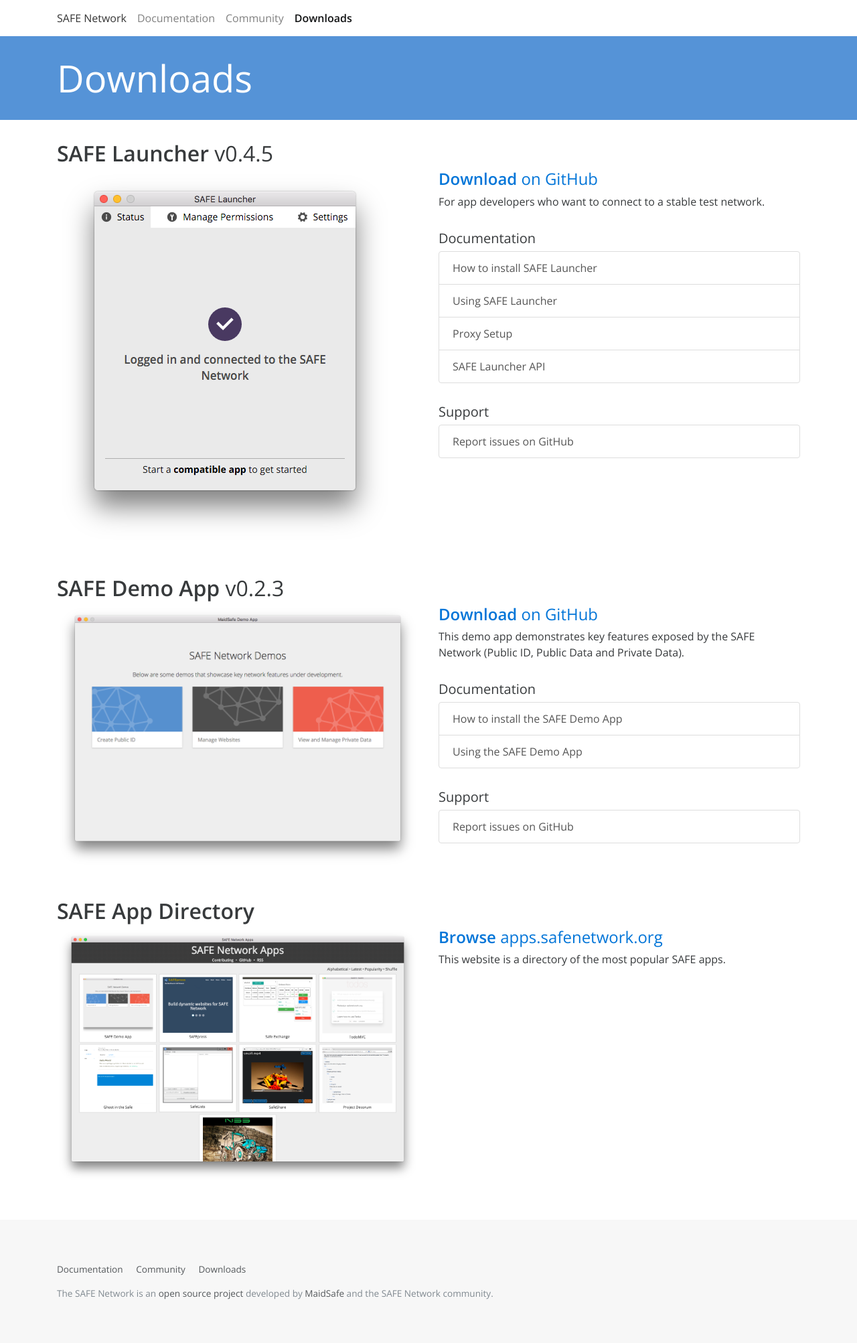
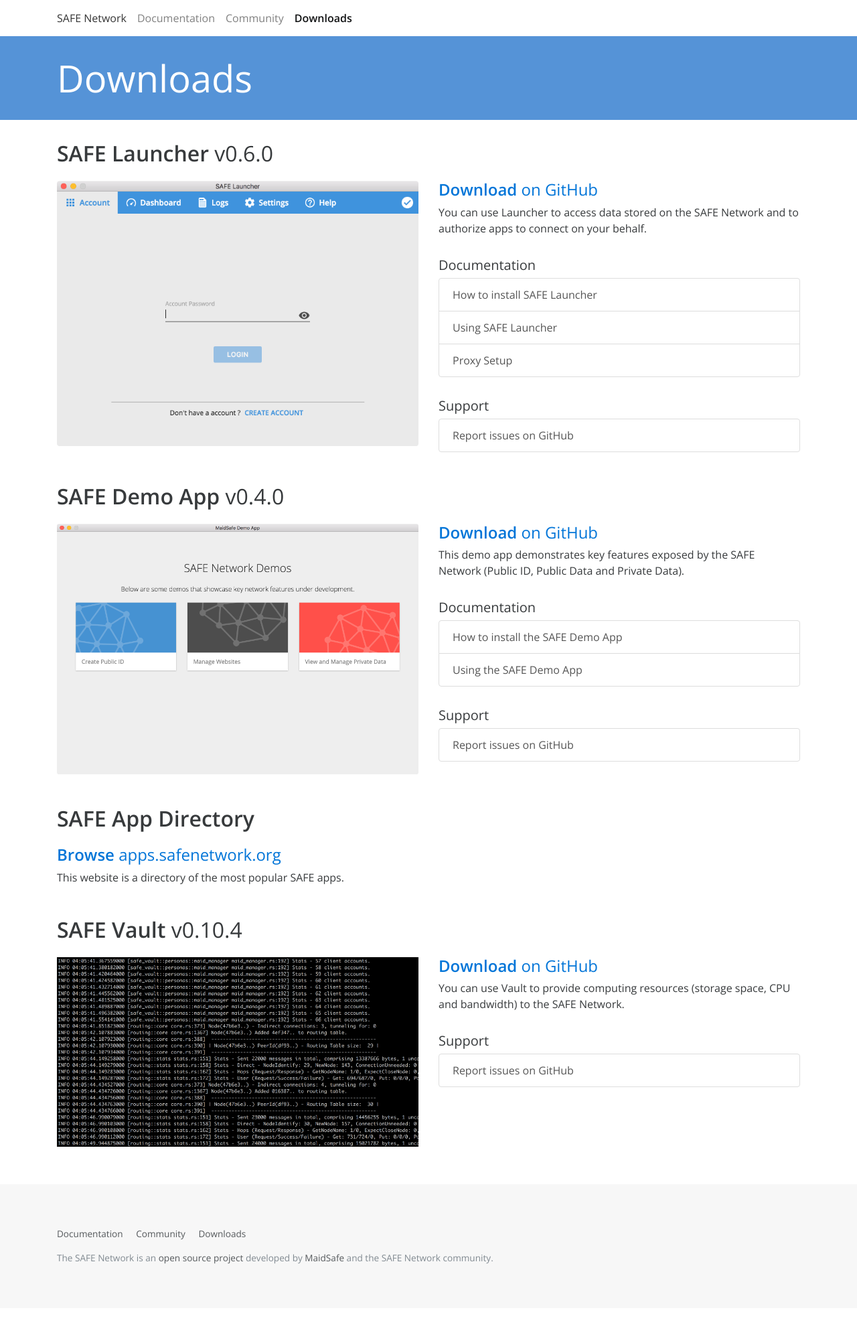
Before and after one commit to safenetwork/safenetwork.org, a Jekyll site: the page built from downloads.html, in a window 1280 px wide. Shown: the whole page at 67% size. Built offline with Jekyll 4.4.1, drawn with Linux system fonts in a browser that asks for light colours; after the commit the page ends 1953 px from its top, so only the background shows below that.

Commit message:
update launcher and demo app, add vault

```diff
--- a/_sass/_content.scss
+++ b/_sass/_content.scss
@@ -1,6 +1,10 @@
 .safenetwork-content {
   > h2:not(:first-child) {
     margin-top: 3rem;
+  }
+
+  h2 {
+    margin-bottom: 1.5rem;
   }
 
   > h3 {
--- a/downloads.html
+++ b/downloads.html
@@ -3,22 +3,22 @@
 title: Downloads
 ---
 
-<h2 id="safe-launcher"><b>SAFE Launcher</b> v0.4.5</h2>
+<h2 id="safe-launcher"><b>SAFE Launcher</b> v0.6.0</h2>
 
 <div class="row">
   <div class="col-xs-12 col-md-6">
     <img class="img-fluid" src="/images/safe-launcher.png" alt="SAFE Launcher">
   </div>
   <div class="col-xs-12 col-md-6">
-    <h4><a href="https://github.com/maidsafe/safe_launcher/releases/tag/0.4.5"><b>Download</b> on GitHub</a></h4>
-    <p>For app developers who want to connect to a stable test network.</p>
+    <h4><a href="https://github.com/maidsafe/safe_launcher/releases/tag/0.6.0"><b>Download</b> on GitHub</a></h4>
+    <p>You can use Launcher to access data stored on the SAFE Network and to authorize apps to connect on your behalf.</p>
 
     <h5>Documentation</h5>
     <div class="list-group">
       <a href="https://maidsafe.readme.io/docs/install-launcher" class="list-group-item list-group-item-action">How to install SAFE Launcher</a>
       <a href="https://maidsafe.readme.io/docs/launcher" class="list-group-item list-group-item-action">Using SAFE Launcher</a>
       <a href="https://maidsafe.readme.io/docs/proxy-setup" class="list-group-item list-group-item-action">Proxy Setup</a>
-      <a href="https://maidsafe.readme.io/docs/introduction" class="list-group-item list-group-item-action">SAFE Launcher API</a>
+      <!-- <a href="https://maidsafe.readme.io/docs/introduction" class="list-group-item list-group-item-action">SAFE Launcher API</a> -->
     </div>
 
     <h5>Support</h5>
@@ -28,14 +28,14 @@
   </div>
 </div>
 
-<h2 id="safe-demo-app"><b>SAFE Demo App</b> v0.2.3</h2>
+<h2 id="safe-demo-app"><b>SAFE Demo App</b> v0.4.0</h2>
 
 <div class="row">
   <div class="col-xs-12 col-md-6">
     <img class="img-fluid" src="/images/safe-demo-app.png" alt="SAFE Demo App">
   </div>
   <div class="col-xs-12 col-md-6">
-    <h4><a href="https://github.com/maidsafe/safe_examples/releases/tag/0.2.3"><b>Download</b> on GitHub</a></h4>
+    <h4><a href="https://github.com/maidsafe/safe_examples/releases/tag/0.4.0"><b>Download</b> on GitHub</a></h4>
     <p>This demo app demonstrates key features exposed by the SAFE Network (Public ID, Public Data and Private Data).</p>
 
     <h5>Documentation</h5>
@@ -53,12 +53,22 @@
 
 <h2 id="safe-app-directory"><b>SAFE App Directory</b></h2>
 
+<h4><a href="https://apps.safenetwork.org/"><b>Browse</b> apps.safenetwork.org</a></h4>
+<p>This website is a directory of the most popular SAFE apps.</p>
+
+<h2 id="safe-vault"><b>SAFE Vault</b> v0.10.4</h2>
+
 <div class="row">
   <div class="col-xs-12 col-md-6">
-    <a href="https://apps.safenetwork.org/"><img class="img-fluid" src="/images/apps-safenetwork-org.png" alt="apps.safenetwork.org"></a>
+    <img class="img-fluid" src="/images/safe-vault.png" alt="SAFE Vault">
   </div>
   <div class="col-xs-12 col-md-6">
-    <h4><a href="https://apps.safenetwork.org/"><b>Browse</b> apps.safenetwork.org</a></h4>
-    <p>This website is a directory of the most popular SAFE apps.</p>
+    <h4><a href="https://github.com/maidsafe/safe_vault/releases/tag/0.10.4"><b>Download</b> on GitHub</a></h4>
+    <p>You can use Vault to provide computing resources (storage space, CPU and bandwidth) to the SAFE Network.</p>
+
+    <h5>Support</h5>
+    <div class="list-group">
+      <a href="https://github.com/maidsafe/safe_vault/issues" class="list-group-item list-group-item-action">Report issues on GitHub</a>
+    </div>
   </div>
 </div>
```
Also changed, not shown: documentation.md (+10 -6 lines), images/apps-safenetwork-org.png (deleted), images/safe-demo-app.png, images/safe-launcher.png, images/safe-vault.png (added).
